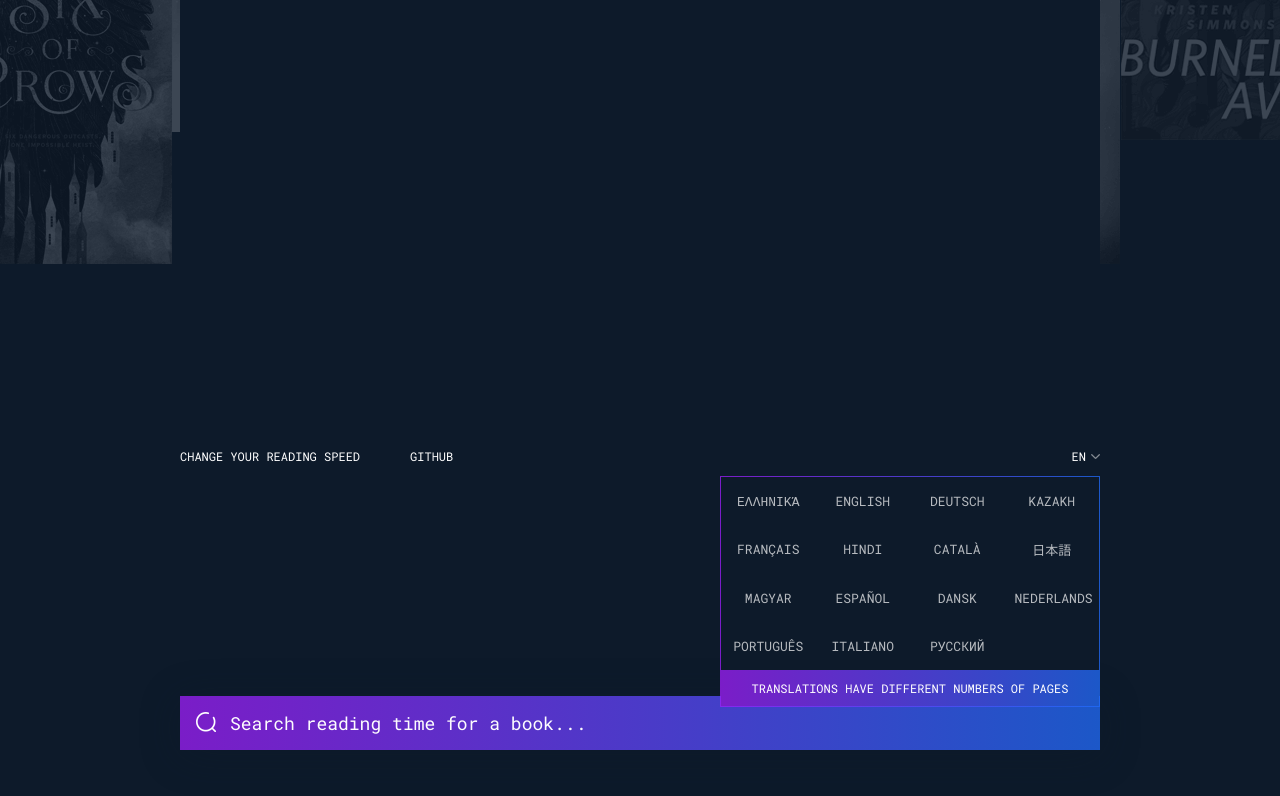
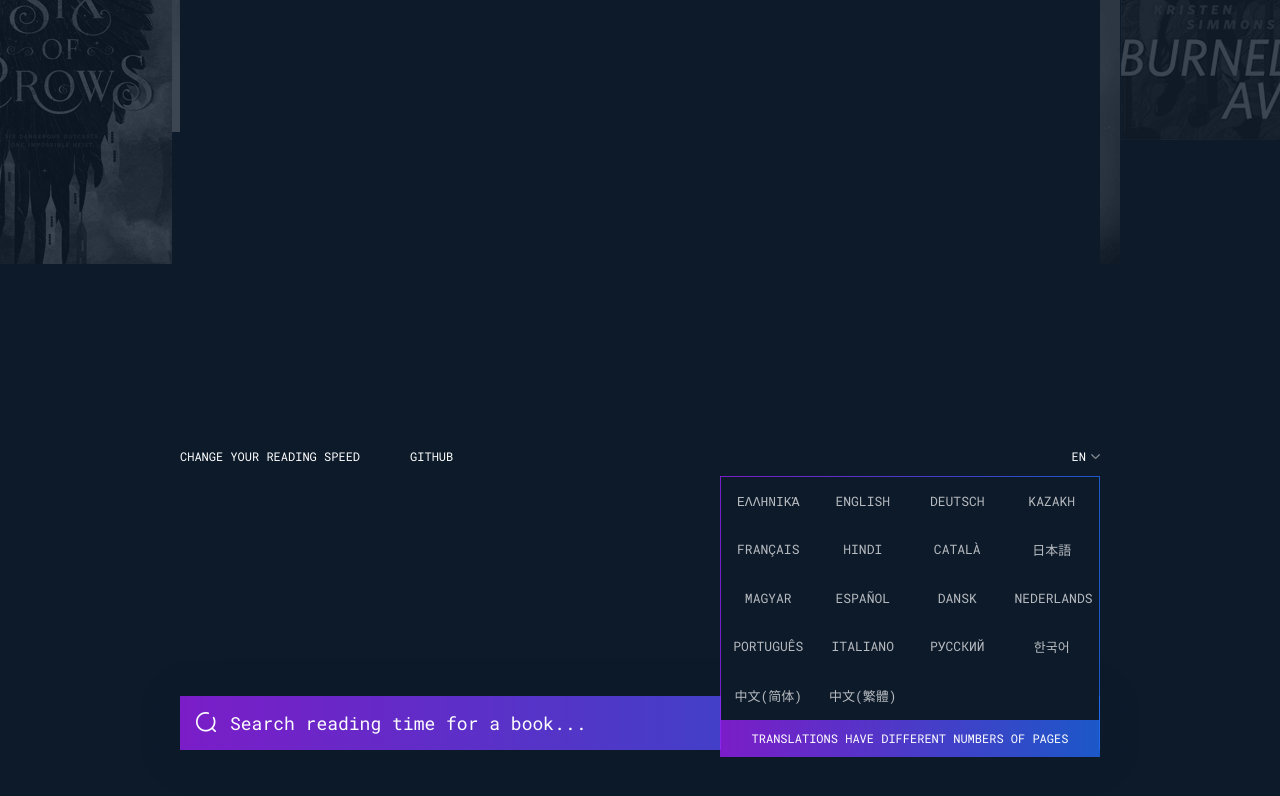
Before and after one commit to devfake/years-to-read, a Vue app: page / in a window 1280 px wide. Both pictures are taken after a click on the element "EN". Shown: the part 372-1168 px from the top of the page. Built offline with nearby package versions, Linux system fonts and the light colour scheme; what vue-js-modal would draw is missing.

Commit message:
Added Korean, Chinese (Simplified), and Chinese (Traditional) translation

```diff
--- a/src/App.vue
+++ b/src/App.vue
@@ -24,6 +24,9 @@
 	      <div @click="chooseBookTranslation('pt')">Português</div>
 			        <div @click="chooseBookTranslation('it')">Italiano</div>
 	            <div @click="chooseBookTranslation('ru')">Русский</div>
+              <div @click="chooseBookTranslation('ko')">한국어</div>
+              <div @click="chooseBookTranslation(zh-CN)">中文(简体)</div>
+              <div @click="chooseBookTranslation(zh-TW)">中文(繁體)</div>
             </div>
             <div class="translations-info">
               Translations have different numbers of pages
```
